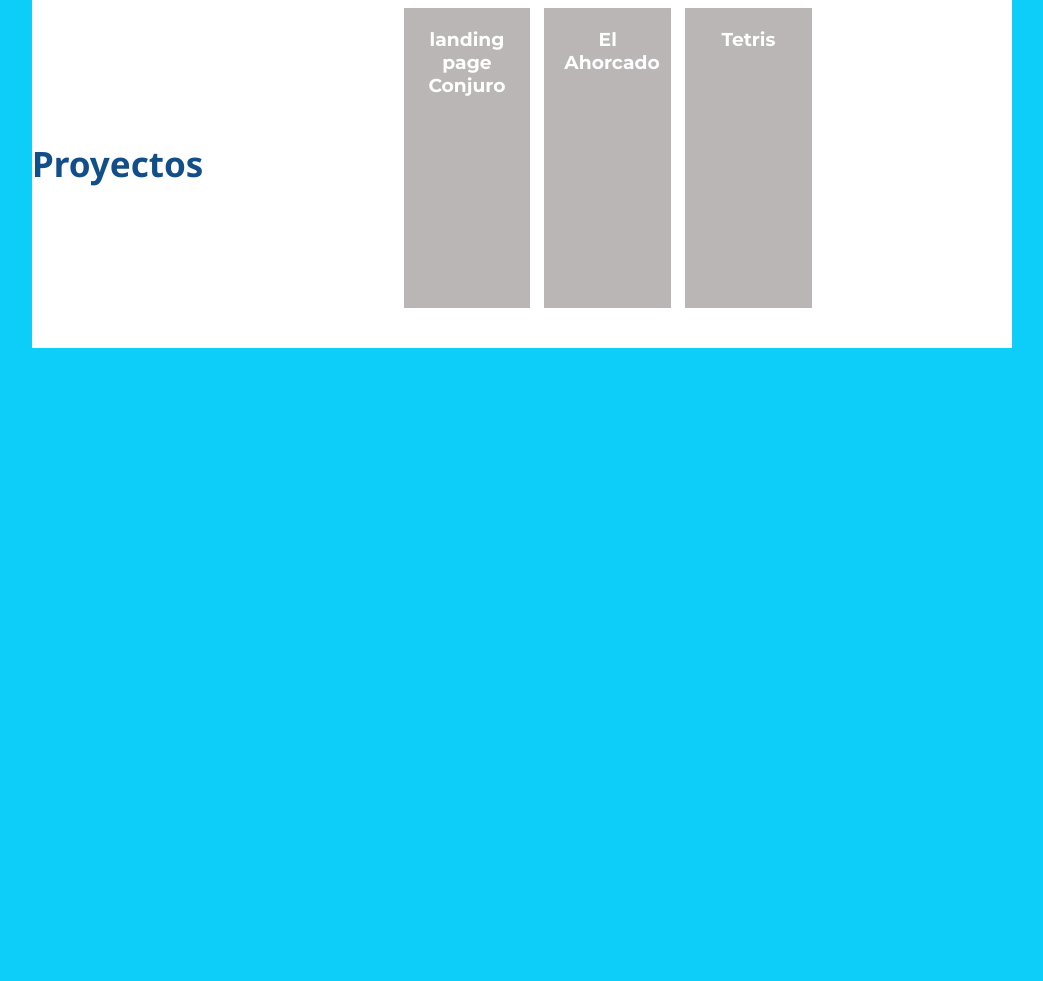
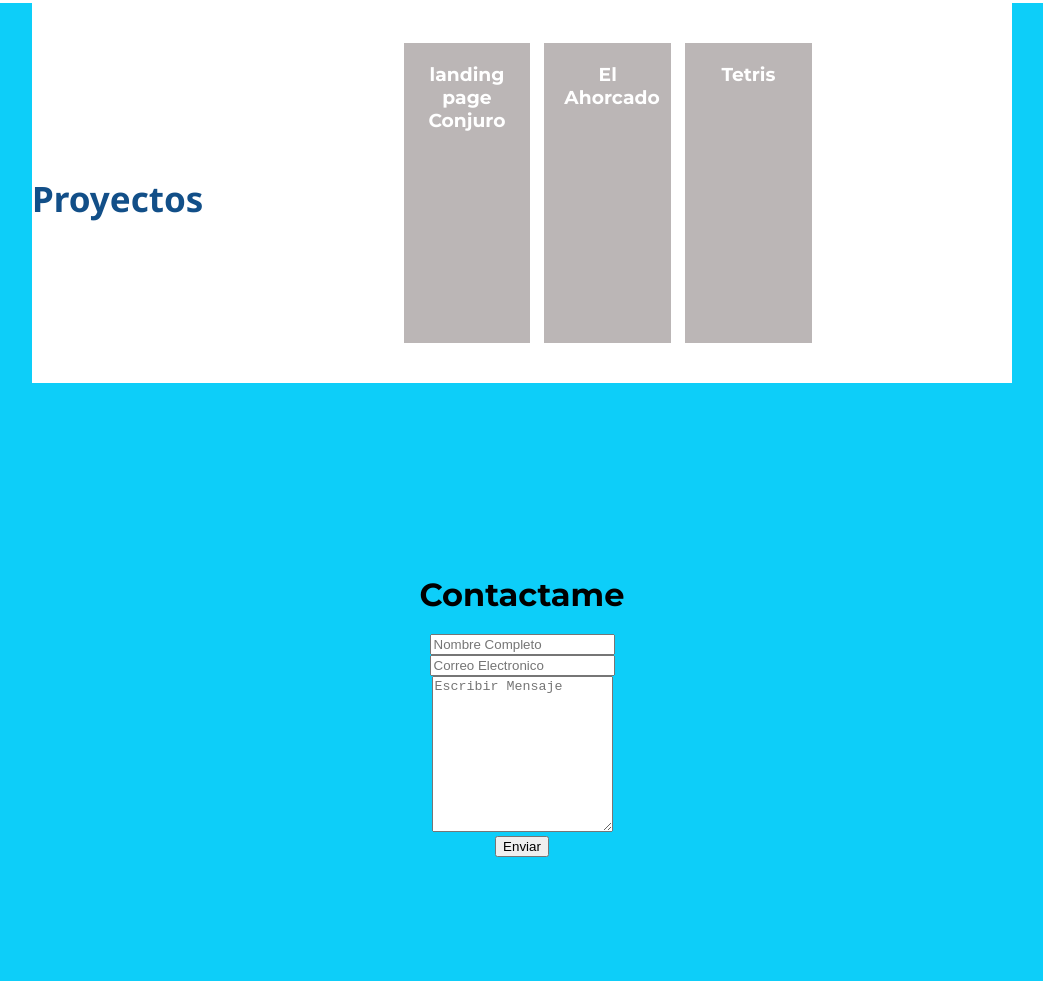
Before and after one commit to EstefaniAzocar/portafolio2, a plain HTML site: page index.html in a window 1280 px wide. Shown: the part 891-1872 px from the top of the page, without its empty margins (118-1161 px from the left). Before the commit the page ends 1239 px from the top, so only its background shows below. Drawn offline with Linux system fonts and the light colour scheme.

Commit message:
que se envie el mensaje del contacto

```diff
--- /dev/null
+++ b/contacto.css
@@ -0,0 +1,16 @@
+h1 {
+    text-align: center;
+    margin: 35px 0 20px 0 !important;
+  }
+
+.containerContacto{
+    display: flex;
+    flex-direction: column;
+    justify-content: center;
+    height: 70vh;
+    width: 100vw;
+    align-items: center;
+    text-align: center;
+    margin: 35px 0 20px 0 !important;
+
+}
--- a/index.html
+++ b/index.html
@@ -16,6 +16,7 @@
     <link rel="stylesheet" href="perfil.css">
     <link rel="stylesheet" href="servicios.css">
     <link rel="stylesheet" href="proyectos.css">
+    <link rel="stylesheet" href="contacto.css">
     <script defer src="script.js"></script>
 </head>
 
@@ -43,7 +44,7 @@
             <div class="perfil_info">
                 <h1 class="perfil_titulo">Hola, soy <br> Estefany </h1>
                 <p class="perfil_detalle">
-                 Me apasiona el desarrollo de software y direfentes lenguajes de programacion y tecnologias.
+                 Me apasiona el desarrollo de software y diferentes lenguajes de programacion y tecnologias.
                 </p>
             </div>
             <div class="perfil_img">
@@ -90,6 +91,26 @@
 
         </section>
     </div>
+
+    <div class="containerContacto">
+        <h1>Contactame</h1>
+        <form target="_blank" action="https://formsubmit.co/estefanyazocar3@gmail.com" method="POST">
+          <div class="form-group">
+            <div class="form-row">
+              <div class="col">
+                <input type="text" name="name" class="form-control" placeholder="Nombre Completo" required>
+              </div>
+              <div class="col">
+                <input type="email" name="email" class="form-control" placeholder="Correo Electronico" required>
+              </div>
+            </div>
+          </div>
+          <div class="form-group">
+            <textarea placeholder="Escribir Mensaje" class="form-control" name="message" rows="10" required></textarea>
+          </div>
+          <button type="submit" class="btn btn-lg btn-dark btn-block">Enviar</button>
+        </form>
+      </div>
 </body>
 
 </html>
--- a/nav.css
+++ b/nav.css
@@ -42,6 +42,8 @@
     line-height: 50px;
     text-transform: uppercase;
 }
+
+
 
 .abrir_menu,
 .cerrar_menu{
```
